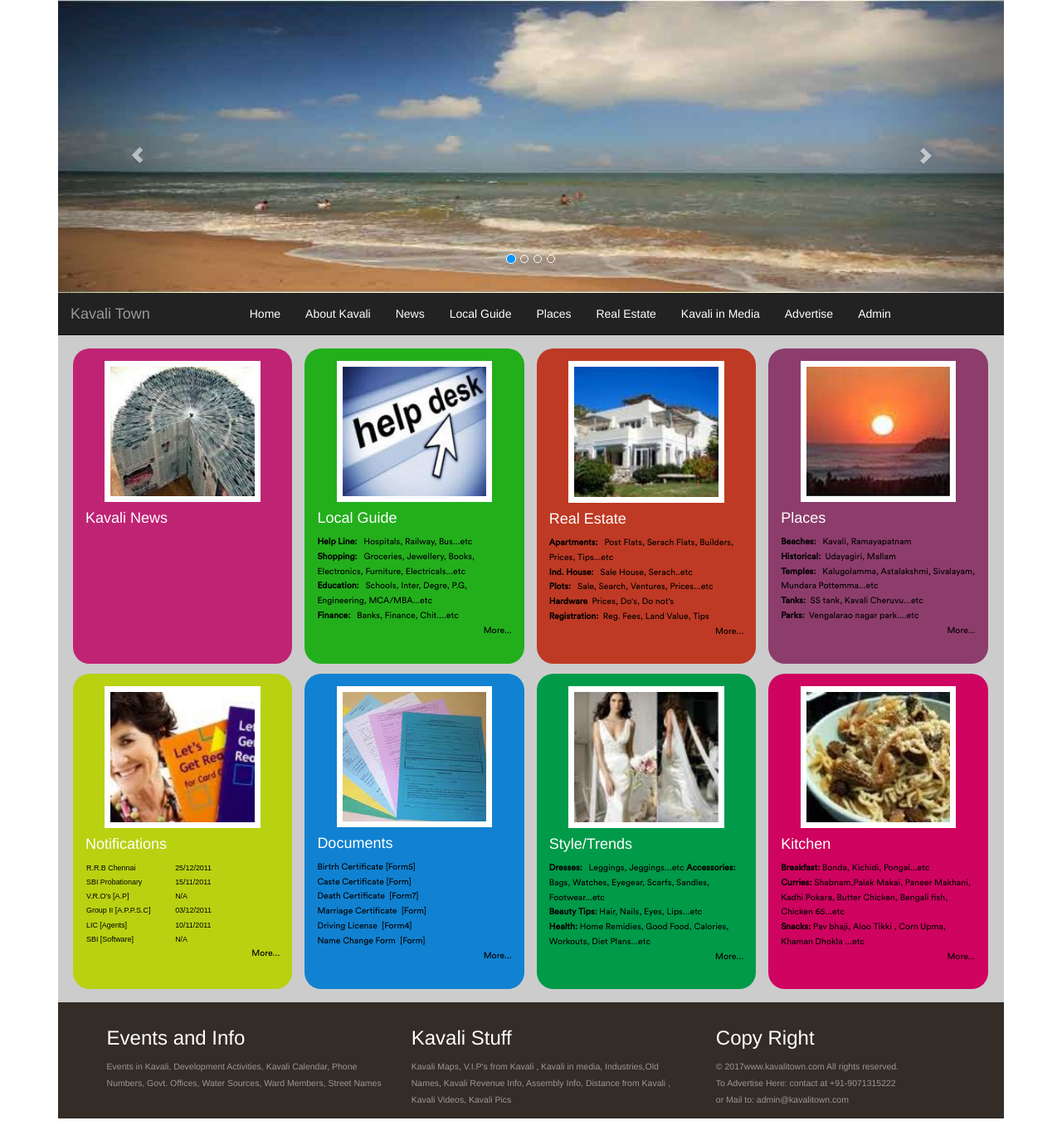
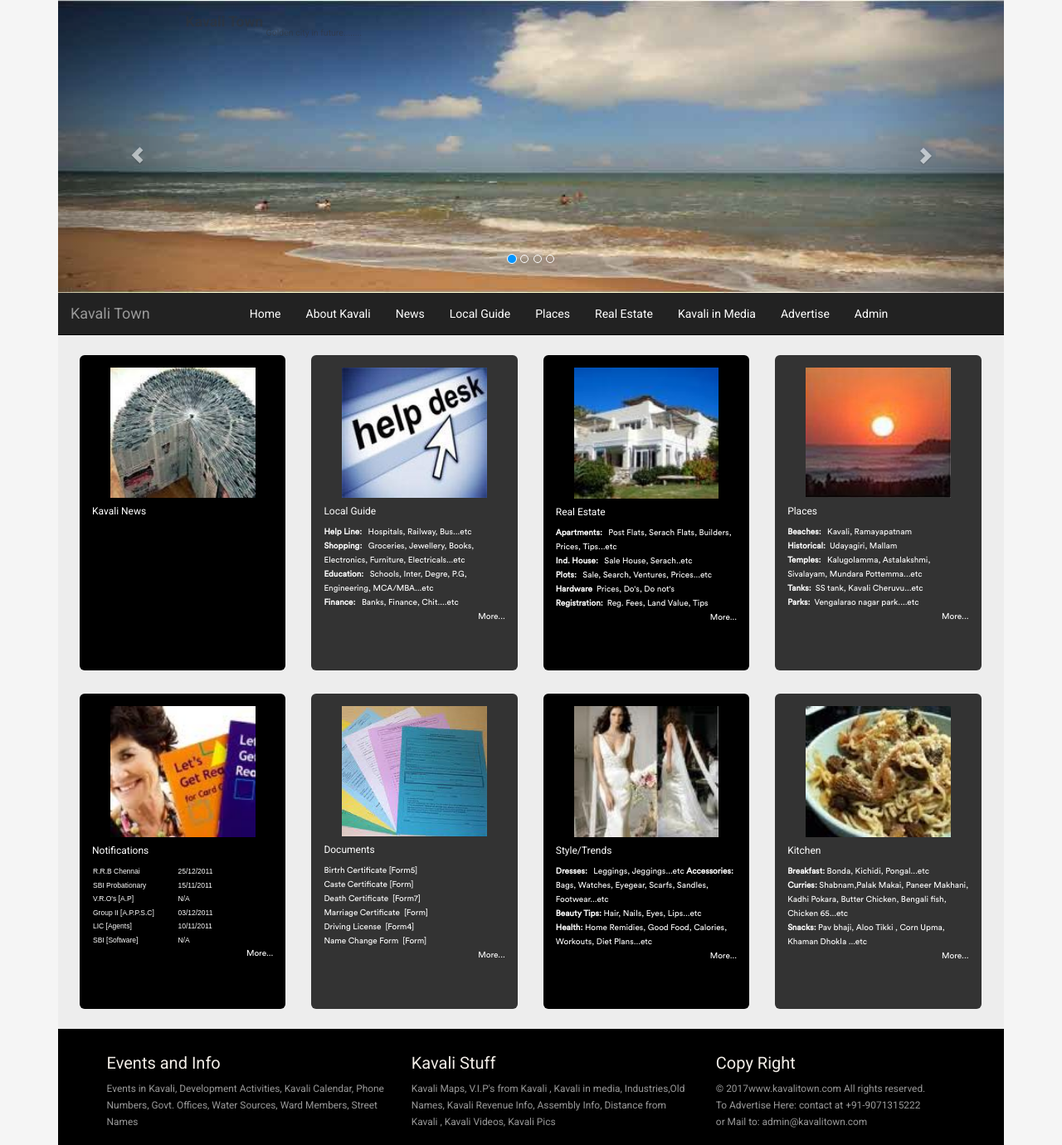
Before and after one commit to krishna-velamuri/kavalitown, a PHP site: page / in a window 1280 px wide. Shown: the whole page at 83% size. Before the commit the page ends 1348 px from the top, so only its background shows below. Run offline with PHP 8.4, Linux system fonts and the light colour scheme.

Commit message:
new UI styles

```diff
--- a/admin.html
+++ b/admin.html
@@ -7,6 +7,7 @@
        beach,prathapa reddy, rajanala, cinema, potti sri ramulu" />
     <meat name="description" content="kavali town is a big municipality in nellore district. Kavali municipality is formed in 1967." />
     <title>kavali.com - Admin</title>
+    <link href="https://fonts.googleapis.com/css?family=Roboto:300,400,700" rel="stylesheet">
 </head>
 <body>
     <div class="jumbotron-text">
--- a/advertise.html
+++ b/advertise.html
@@ -6,6 +6,7 @@
     <meta http-equiv="Content-Type" content="text/html; charset=utf-8" />
     <meta name="keywords" content="" />
     <meat name="description" content="" />
+    <link href="https://fonts.googleapis.com/css?family=Roboto:300,400,700" rel="stylesheet">
 </head>
 <body>
     <div class="jumbotron-text">
@@ -19,7 +20,7 @@
                 for any cheat or allegation with advertisers. All the prices are yearly based and fixed. Site admin has all the rights to remove
                 (will inform to the authorized person) or re-arrage the advertisements.
             </p>
-            <p style="background:#468847;padding:5px 0 5px 20px;">
+            <p style="background:#ddd;padding:5px 0 5px 20px;">
                 If you want to list your business on top of other same business group, It costs 500/- for an year.
             </p>
         </div>
--- a/documents.html
+++ b/documents.html
@@ -6,6 +6,7 @@
     <meta http-equiv="Content-Type" content="text/html; charset=utf-8" />
     <meta name="keywords" content="" />
     <meat name="description" content="" />
+    <link href="https://fonts.googleapis.com/css?family=Roboto:300,400,700" rel="stylesheet">
 </head>
 <body>
     <div id="navigation" class="row">
--- a/home.html
+++ b/home.html
@@ -6,20 +6,21 @@
     <meta http-equiv="Content-Type" content="text/html; charset=utf-8" />
     <meta name="keywords" content="" />
     <meat name="description" content="" />
+    <link href="https://fonts.googleapis.com/css?family=Roboto:300,400,700" rel="stylesheet">
 </head>
 <body>
     <div class="content">
         <ul class="column">
             <!--eqblock-->
             <li>
-                <div class="block" style="background: #bf2474;">
+                <div class="block" style="background: #000;">
                     <a href="#">
                         <img src="images/news.jpg" alt="Kavali News" />
                     </a>
                     <h4>
                         Kavali News
                     </h4>
-                    <marquee direction="up" scrollamount="2" height="150px" onMouseOver="stop();" onMouseOut="start();"
+                    <marquee direction="up" scrollamount="2" height="150px" onmouseover="stop();" onmouseout="start();"
                              class="news">
 
                         <p><a href="#/news?NewsId=4">కావలిలో కలకలం.</a></p>
@@ -32,7 +33,7 @@
             </li>
             <!--eqblock-->
             <li>
-                <div class="block" style="background: #23af1c;">
+                <div class="block" style="background: #333;">
                     <a href="#">
                         <img src="images/guide.jpg" alt="Kavali Guide" />
                     </a>
@@ -73,7 +74,7 @@
             </li>
             <!--eqblock-->
             <li>
-                <div class="block" style="background: #bf3a24;">
+                <div class="block" style="background: #000;">
                     <a href="#">
                         <img src="images/real.jpg" alt="Realestate" />
                     </a>
@@ -106,7 +107,7 @@
             </li>
             <!--eqblock-->
             <li>
-                <div class="block" style="background: #8d3d6c;">
+                <div class="block" style="background: #333;">
                     <a href="#">
                         <img src="images/place.jpg" alt="Places in kavali" />
                     </a>
@@ -133,7 +134,7 @@
             </li>
             <!--eqblock-->
             <li>
-                <div class="block" style="background: #b8d111;">
+                <div class="block" style="background: #000;">
                     <a href="#">
                         <img src="images/job.jpg" alt="Jobs" />
                     </a>
@@ -195,7 +196,7 @@
             </li>
             <!--eqblock-->
             <li>
-                <div class="block" style="background: #1182d1;">
+                <div class="block" style="background: #333;">
                     <a href="#">
                         <img src="images/doc.jpg" alt="Documents" />
                     </a>
@@ -212,7 +213,7 @@
                 </div>
             </li>
             <li>
-                <div class="block" style="background: #009a49;">
+                <div class="block" style="background: #000;">
                     <a href="#">
                         <img src="images/trend.jpg" alt="Style and Trends" />
                     </a>
@@ -235,7 +236,7 @@
                 </div>
             </li>
             <li>
-                <div class="block" style="background: #cf0360;">
+                <div class="block" style="background: #333;">
                     <a href="#">
                         <img src="images/kitchen1.jpg" alt="Recipes" />
                     </a>
--- a/index.html
+++ b/index.html
@@ -6,6 +6,7 @@
     <meta name="keywords" content="" />
     <meat name="description" content="" />
     <title>www.kavalitown.com</title>
+    <link href="https://fonts.googleapis.com/css?family=Roboto:300,400,700" rel="stylesheet">
     <!--<link rel="stylesheet" href="//netdna.bootstrapcdn.com/bootstrap/3.0.0/css/bootstrap.min.css" />-->
     <link rel="stylesheet" href="styles/default.css" />
     <link rel="stylesheet" href="styles/bootstrap.min.css" />
@@ -24,7 +25,7 @@
 </head>
 <body ng-app="kavaliApp">
     <div ng-controller="indexController">
-        <div class="container container-fluid">
+        <div class="container ">
             <div class="title">
                 <p>
                     <sup><b>Kavali Town</b></sup> <sub>Golden city in future........</sub>
--- a/kavali.html
+++ b/kavali.html
@@ -6,6 +6,7 @@
     <meta name="keywords" content="" />
     <meat name="description" content="" />
     <title>www.kavalitown.com : Kavali Town</title>
+    <link href="https://fonts.googleapis.com/css?family=Roboto:300,400,700" rel="stylesheet">
 </head>
 <body>
     <div class="jumbotron-text">
--- a/kitchen.html
+++ b/kitchen.html
@@ -6,6 +6,7 @@
     <meta name="keywords" content="" />
     <meat name="description" content="" />
     <title>kitchen : Recipes</title>
+    <link href="https://fonts.googleapis.com/css?family=Roboto:300,400,700" rel="stylesheet">
 </head>
 <body>
     <div class="row row-eq-height">
--- a/login.html
+++ b/login.html
@@ -2,6 +2,7 @@
 <html>
    <head>
       <title>Login Page</title>
+       <link href="https://fonts.googleapis.com/css?family=Roboto:300,400,700" rel="stylesheet">
    </head>
    <body>
       <div class="jumbotron-text" style="padding:20px;">
--- a/news.html
+++ b/news.html
@@ -5,6 +5,7 @@
     <meta name="keywords" content="kavali,town, municipality, nellore, kanakaptnam, kaavali,kalugolamma, krishna velamuri,oldtown, ramayapatnam, port, thummalapenta, beach,prathapa reddy, rajanala, cinema, potti sri ramulu" />
     <meat name="description" content="kavali town is a big municipality in nellore district. Kavali municipality is formed in 1967." />
     <title>Kavali Town News</title>
+    <link href="https://fonts.googleapis.com/css?family=Roboto:300,400,700" rel="stylesheet">
 </head>
 <body>
     <div class="jumbotron-text">
--- a/notifications.html
+++ b/notifications.html
@@ -4,6 +4,7 @@
     <title>Job Notifications</title>
     <meta name="keywords" content="jobs, notification,bank, government, recruitment,rrb, eligibility, government-jobs, qualification">
     <meta name="description" content="Get bank, groups, government and private job notifications.">
+    <link href="https://fonts.googleapis.com/css?family=Roboto:300,400,700" rel="stylesheet">
     <style type="text/css">
         .bold a {
             font-weight: bold;
--- a/phone-numbers.html
+++ b/phone-numbers.html
@@ -7,6 +7,7 @@
     <meta name="keywords" content="" />
     <meat name="description" content="" />
 	<meta name="keywords" content="phone, phone-numbers,MRO, Railway-enquiry, Bus depot,area hospital, discom, bsnl, ambulance,police, agriculture, mro-office, emergency">
+    <link href="https://fonts.googleapis.com/css?family=Roboto:300,400,700" rel="stylesheet">
 </head>
 <body>
     <div class="jumbotron-text">
--- a/places.html
+++ b/places.html
@@ -6,6 +6,7 @@
     <meta name="description" content="Kavali beach has resort, parking and play area. Pedda cheruvu is beautiful place to spend some time. Udayagiri
 	port, bhairavakona are splendid place to spend time. Ramayapatnam beach and port are near to kavali. Kalugolamma is kavali town divotee. boating is available in tummalapent beach and ramayapatnam beach.">
     <title>Places to visit</title>
+    <link href="https://fonts.googleapis.com/css?family=Roboto:300,400,700" rel="stylesheet">
 </head>
 <body>
     <div id="places-info" class="jumbotron-text center">
--- a/styles/default.css
+++ b/styles/default.css
@@ -1,7 +1,9 @@
 body {
     margin: 0px;
     padding: 0px;
-    font-family:circleBook;
+    /*font-family:circleBook;*/
+     font-family: 'Roboto' !important;
+     background-color:whitesmoke !important;
 }
 @font-face {
     font-family: circleBook;
@@ -24,7 +26,7 @@
 .content {
     margin: 0 auto;
     padding: 10px 7px 10px 6px;
-    background-color: #CCC;
+     background-color:#ccc3 !important;
     -moz-border-radius: 0px 0px 0px 0px;
     -webkit-border-radius: 0px 0px 0px 0px;
     overflow: hidden; /*border-radius:0px 0px 20px 20px;*/
@@ -40,7 +42,7 @@
         .content ul.column li {
             float: left;
             width: 24.9%;
-            padding: 0;
+            padding: 8px;
             margin: 6px 0;
             display: inline;
         }
@@ -56,24 +58,31 @@
         margin-right: 8px;
         margin-left: 7px;
         padding: 15px;
-        -moz-border-radius: 10px;
-        -webkit-border-radius: 10px;
-        color: #000;
-        border-radius: 20px;
+        -moz-border-radius: 6px;
+        -webkit-border-radius: 6px;
+        color: #fff;
+        border-radius: 6px;
         line-height: 1.7;
+        background: #fff;
     }
+
+
+
 
     .content ul.column li .block h2 {
         color: #FFF;
     }
 
+
     .content ul.column li .block a {
-        color: #000;
+        color: #fff;
     }
 
+
         .content ul.column li .block a:hover {
-            color: #FFF;
+            color: #666;
         }
+
 
     .content .block h5 {
         font-size: 1em;
@@ -84,8 +93,9 @@
         text-decoration: none;
     }
 
+
     .content .block img {
-        padding: 3%;
+        /*padding: 3%;*/
         background: #fff;
         margin: 0 auto;
         display: block;
@@ -137,13 +147,13 @@
     color: #f2ede7;
     overflow: hidden;
     padding: 10px;
-    background-color: #332c27;
+    background-color: #000;
     height: 140px;
     margin: 0 auto;
 }
 
     .footer p {
-        font-size: 0.75em !important;
+        font-size: 0.85em !important;
         line-height: 20px;
         color: #999;
     }
@@ -165,22 +175,32 @@
     .nav li a:hover {
         text-decoration: underline;
     }
+   #myNavbar .nav li a:hover{
+        background-color:#666 !important;
+       outline:none !important;
+    }
 
 .jumbotron-text {
     padding: 1% 3%;
     font-size: 1em !important;
     text-align: justify;
-    background: #999;
-    color: #000;
+    background-color:#ccc3 !important;
+    color: rgba(0, 0, 0, 0.8);
 }
 
     .jumbotron-text h2, h3, h4, h5, h6 {
-        color: #FFF !important;
+        color:#000;
+        font-size:20px !important;
+        font-family: 'Roboto' !important;
     }
 
     .jumbotron-text a {
-        color: #FFF !important;
+        color: #000 !important;
         font-weight: bold;
+    }
+
+    .jumbotron-text a:hover {
+        text-decoration:none;
     }
 
 .places {
@@ -247,7 +267,7 @@
 }
 
 ul.top-level {
-    background: #666;
+    background: #333;
 }
 
     ul.top-level li {
@@ -265,14 +285,15 @@
     text-indent: 10px;
     text-decoration: none;
     width: 100%;
+    background-color:#000;
 }
 
     #navigation a:hover {
-        text-decoration: underline;
+        background-color:#666;
     }
 
 #navigation li:hover {
-    background: #f90;
+    background: #b1a6a64d;;
     position: relative;
 }
 
@@ -319,7 +340,7 @@
 }
 
 .payprice {
-    background: #666;
+    background: #ddd;
     font-family: Calibri;
     padding: 2% !important;
     color: #FFF;
@@ -342,11 +363,11 @@
 }
 
 #sidebar .nav {
-    background: #666;
+    background: #000;
 }
 
     #sidebar .nav a:hover {
-        background: #393939;
+        background: #333;
     }
 
 .row-eq-height {
@@ -393,7 +414,7 @@
 }
 
 .well {
-    background: #2a6496 !important;
+  background: #ddd !important;
 }
 
 label {
@@ -405,3 +426,106 @@
         padding: 0px !important;
     }
 }
+
+.block h4{
+    font-size:16px !important;
+    color:#fff;
+}
+
+legend{
+    border-bottom:solid 1px #999 !important;
+}
+
+.tile_1{
+    background-color:#000;
+
+}
+
+.tile_2{
+     background-color:#333;
+
+}
+
+.responsive_img_class{
+    width:100%;
+    height:auto;
+}
+
+.mar_tile{
+    padding:8px !Important;
+}
+.content_pad{
+   width:100% !important;
+    background-color: #ccc3 !important;
+}
+
+.pad_lt_rt_0{
+    padding-left:0px !important;
+    padding-right:0px !important;
+
+}
+
+@media (min-width:320px)  { /* smartphones, iPhone, portrait 480x320 phones */
+
+                            .content .block{
+                                font-size:5px !important;
+                            }
+                            .block h4{
+                                font-size:7px !important;
+                            }
+
+}
+
+@media (min-width:481px)  { /* smartphones, iPhone, portrait 480x320 phones */
+
+                            .content .block{
+                                font-size:7px !important;
+                            }
+                                .block h4{
+                                font-size:9px !important;
+                            }
+
+}
+
+@media (min-width:641px)  { /* smartphones, iPhone, portrait 480x320 phones */
+
+                            .content .block{
+                                font-size:9px !important;
+                            }
+                                .block h4{
+                                font-size:12px !important;
+                            }
+
+}
+@media (min-width:961px)  { /* smartphones, iPhone, portrait 480x320 phones */
+
+                            .content .block{
+                                font-size:10px !important;
+                            }
+                                .block h4{
+                                font-size:12px !important;
+                            }
+
+}
+
+@media (min-width:1025px)  { /* smartphones, iPhone, portrait 480x320 phones */
+
+                            .content .block{
+                                font-size:10px !important;
+                            }
+                                .block h4{
+                                font-size:12px !important;
+                            }
+
+}
+
+@media (min-width:1281px)  { /* smartphones, iPhone, portrait 480x320 phones */
+
+                            .content .block{
+                                font-size:11px !important;
+                            }
+                                .block h4{
+                                font-size:14px !important;
+                            }
+
+}
--- a/trends.html
+++ b/trends.html
@@ -6,6 +6,7 @@
     <meta http-equiv="Content-Type" content="text/html; charset=utf-8" />
     <meta name="keywords" content="leggings, jeggings,color-jeans, handbag, shoes,eyegear, footwear, watches, Gallery" />
     <meat name="description" content="Get handbags gallery, know types of handbags and how to choose leggings, jeggings. choose footwear, watches and diet plans." />
+    <link href="https://fonts.googleapis.com/css?family=Roboto:300,400,700" rel="stylesheet">
 </head>
 <body>
     <div class="row row-eq-height">
```
